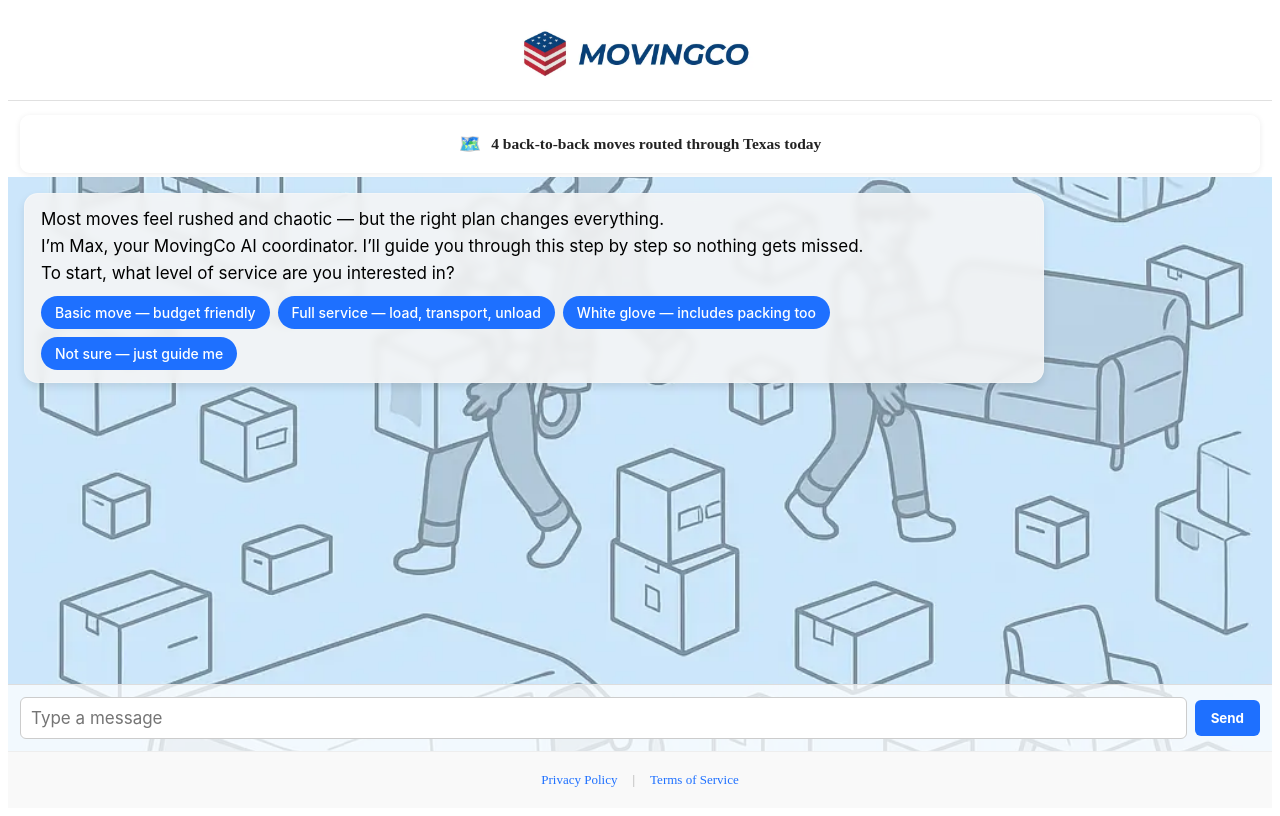
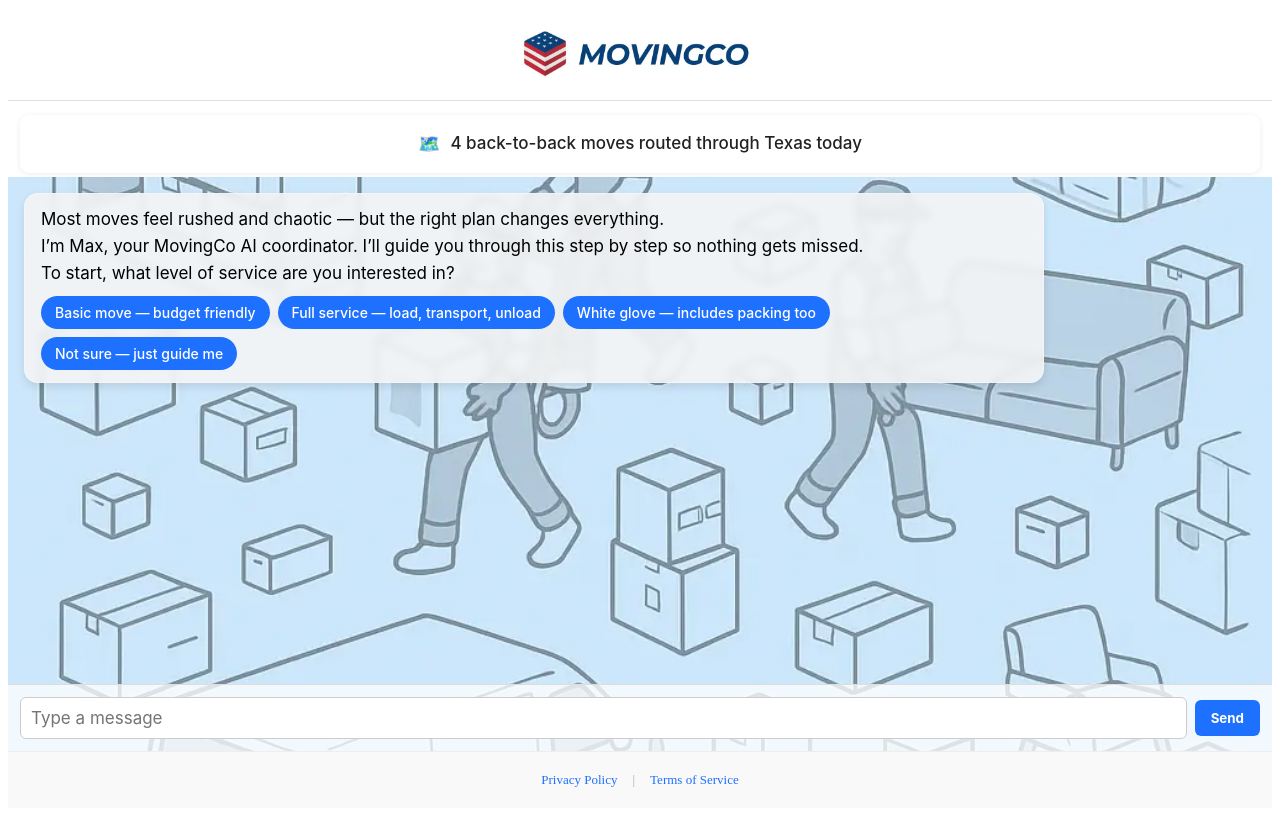
Before and after one commit to Trent2000Steel/V2, a Next.js app: page / in a window 1280 px wide. Built offline with nearby package versions, Linux system fonts and the light colour scheme.

Commit message:
Update LiveTrustStatus.js

```diff
--- a/components/LiveTrustStatus.js
+++ b/components/LiveTrustStatus.js
@@ -49,8 +49,7 @@ export default function LiveTrustStatus() {
   useEffect(() => {
     const interval = setInterval(() => {
       setIndex((prev) => (prev + 1) % shuffled.length);
-    }, 8000);
-
+    }, 8000); // 8 seconds per rotation
     return () => clearInterval(interval);
   }, [shuffled]);
 
@@ -70,13 +69,14 @@ const styles = {
     alignItems: 'center',
     justifyContent: 'center',
     gap: '10px',
-    fontSize: '15.5px',
-    fontWeight: 600,
+    fontFamily: '"Inter", sans-serif',
+    fontSize: '17px',
+    fontWeight: 500,
     color: '#222',
     padding: '10px 20px',
     margin: '6px auto 0',
     maxWidth: '95%',
-    background: 'rgba(255, 255, 255, 0.7)', // ✨ Glassy white
+    background: 'rgba(255, 255, 255, 0.7)',
     borderRadius: '10px',
     boxShadow: '0 1px 6px rgba(0, 0, 0, 0.08)',
     transition: 'opacity 0.6s ease-in-out',
@@ -89,7 +89,7 @@ const styles = {
     marginTop: '-1px',
   },
   text: {
-    lineHeight: '1.4',
+    lineHeight: '1.6',
   },
   fade: {
     animation: 'fadeInOut 8s infinite',
```
